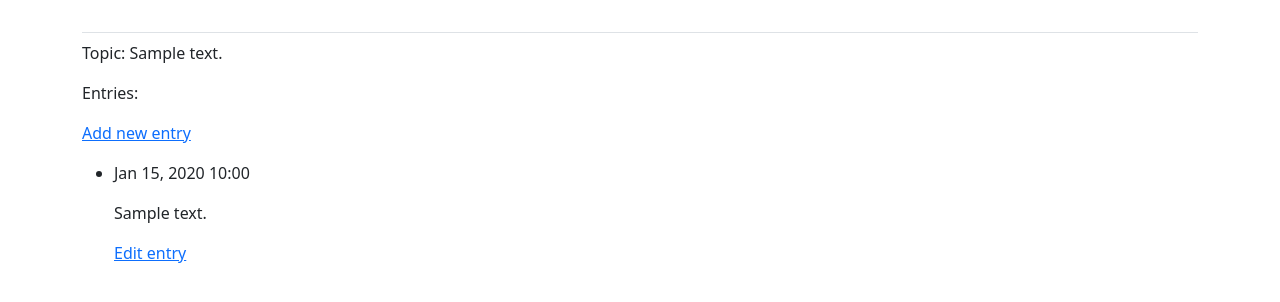
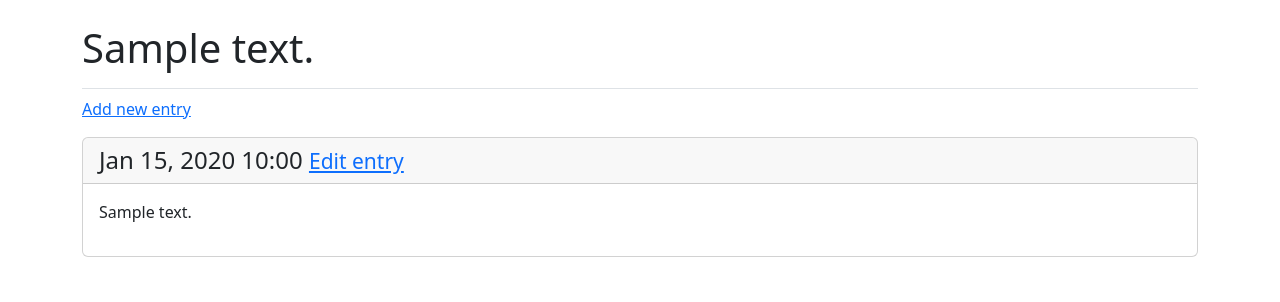
Before and after one commit to Rajveer-at-git/Python-Notes, a Django app: template Django/learning_log/learning_logs/templates/learning_logs/topic.html in a window 1280 px wide. Shown: the part 58-360 px from the top of the page. Run offline with Django 3.2, Linux system fonts and the light colour scheme; the template is opened without the code that fills it: most values are stand-ins (such as "Sample title", 1, 10 or a date in 2020); some libraries are stand-ins or nearby versions.

Commit message:
Added bootstrap

```diff
--- a/Django/learning_log/learning_logs/templates/learning_logs/topic.html
+++ b/Django/learning_log/learning_logs/templates/learning_logs/topic.html
@@ -1,25 +1,28 @@
 {% extends 'learning_logs/base.html' %}
+
+{% block page_header %}
+  <h1>{{ topic.text }}</h1>
+{% endblock page_header %}
+
 {% block content %}
 
-    <p>Topic: {{ topic.text }}</p>
+  <p>
+    <a href="{% url 'learning_logs:new_entry' topic.id %}">Add new entry</a>
+  </p>
 
-    <p>Entries:</p>
-    <p>
-        <a href="{% url 'learning_logs:new_entry' topic.id %}">Add new entry</a>
-    </p>
-    <ul>
-        {% for entry in entries %}
-            <li>
-                <p>{{ entry.date_added|date:'M d, Y H:i' }}</p>
-                <p>{{ entry.text|linebreaks }}</p>
-
-                <p>
-                    <a href="{% url 'learning_logs:edit_entry' entry.id %}">
-                    Edit entry</a></p>
-            </li>
-        {% empty %}
-            <li>There are no entries for this topic yet.</li>
-        {% endfor %}
-    </ul>
+  {% for entry in entries %}
+    <div class="card mb-3">
+      <!-- Card header with timestamp and edit link -->
+      <h4 class="card-header">
+        {{ entry.date_added|date:'M d, Y H:i' }}
+        <small><a href="{% url 'learning_logs:edit_entry' entry.id %}">
+          Edit entry</a></small>
+      </h4>
+      <!-- Card body with entry text -->
+      <div class="card-body">{{ entry.text|linebreaks }}</div>
+    </div>
+  {% empty %}
+    <p>There are no entries for this topic yet.</p>
+  {% endfor %}
 
 {% endblock content %}
```
